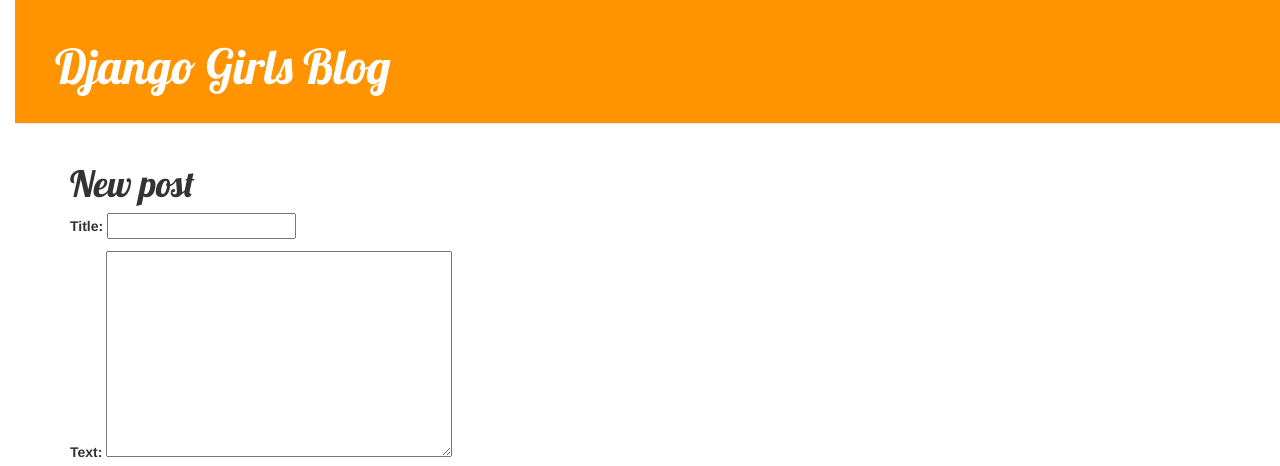
After one commit to nukopy/djangogirls, a Django app: page /post/new/ in a window 1280 px wide. The commit adds this page. Shown: the top 466 px of the page. Run offline with Django 3.2, Linux system fonts and the light colour scheme; some libraries are stand-ins or nearby versions.

Commit message:
Added views to create/edit blog post inside the site.

```diff
--- /dev/null
+++ b/blog/forms.py
@@ -0,0 +1,9 @@
+from django import forms
+
+from .models import Post
+
+
+class PostForm(forms.ModelForm):
+    class Meta:
+        model = Post
+        fields = ('title', 'text', )
--- a/blog/templates/blog/base.html
+++ b/blog/templates/blog/base.html
@@ -3,22 +3,26 @@
 
 <head>
     <title>Django Girls blog</title>
-    <link rel="stylesheet" href="//maxcdn.bootstrapcdn.com/bootstrap/3.2.0/css/bootstrap.min.css">
-    <link rel="stylesheet" href="//maxcdn.bootstrapcdn.com/bootstrap/3.2.0/css/bootstrap-theme.min.css">
-    <link href="//fonts.googleapis.com/css?family=Lobster&subset=latin,latin-ext" rel="stylesheet" type="text/css">
-    <link rel="stylesheet" href="{% static 'css/blog.css' %}">
+    <link rel="stylesheet" href="//maxcdn.bootstrapcdn.com/bootstrap/3.2.0/css/bootstrap.min.css" />
+    <link rel="stylesheet" href="//maxcdn.bootstrapcdn.com/bootstrap/3.2.0/css/bootstrap-theme.min.css" />
+    <link href="//fonts.googleapis.com/css?family=Lobster&subset=latin,latin-ext" rel="stylesheet" type="text/css" />
+    <link rel="stylesheet" href="{% static 'css/blog.css' %}" />
 </head>
 
 <body>
     <div class="page-header">
+        {% if user.is_authenticated %}
+        <a href="{% url 'post_new' %}" class="top-menu">
+            <span class="glyphicon glyphicon-plus"></span>
+        </a>
+        {% endif %}
         <h1><a href="/">Django Girls Blog</a></h1>
     </div>
 
     <div class="content container">
         <div class="row">
             <div class="col-md-8">
-                {% block content %}
-                {% endblock %}
+                {% block content %} {% endblock %}
             </div>
         </div>
     </div>
--- /dev/null
+++ b/blog/templates/blog/post_new.html
@@ -0,0 +1,10 @@
+{% extends 'blog/base.html' %}
+
+{% block content %}
+<h1>New post</h1>
+<form method="POST">
+    {% csrf_token %}
+    {{ form.as_p }}
+    <button type="submit" class="save btn btn-default">Save</button>
+</form>
+{% endblock %}
--- a/blog/urls.py
+++ b/blog/urls.py
@@ -4,5 +4,7 @@
 
 urlpatterns = [
     path('', views.post_list, name='post_list'),
-    path('post/<int:pk>/', views.post_detail, name='post_detailll'),
+    path('post/<int:pk>/', views.post_detail, name='post_detail'),
+    path('post/new/', views.post_new, name='post_new'),
+    path('post/<int:pk>/edit/', views.post_edit, name='post_edit')
 ]
--- a/blog/views.py
+++ b/blog/views.py
@@ -1,8 +1,9 @@
 from django.db import models
-from django.shortcuts import render, get_object_or_404
+from django.shortcuts import render, get_object_or_404, redirect
 from django.utils import timezone
 
 from .models import Post
+from .forms import PostForm
 
 
 def post_list(request):
@@ -17,3 +18,34 @@
 def post_detail(request, pk):
     post = get_object_or_404(Post, pk=pk)
     return render(request, 'blog/post_detail.html', {'post': post})
+
+
+def post_new(request):
+    if request.method == "POST":
+        form = PostForm(request.POST)
+        if form.is_valid():
+            post = form.save(commit=False)
+            post.author = request.user
+            post.published_at = timezone.now()
+            post.save()
+
+            return redirect('post_detail', pk=post.pk)
+    else:
+        form = PostForm()
+
+    return render(request, 'blog/post_new.html', {'form': form})
+
+
+def post_edit(request, pk):
+    post = get_object_or_404(Post, pk=pk)
+    if request.method == "POST":
+        form = PostForm(request.POST, instance=post)
+        if form.is_valid():
+            post = form.save(commit=False)
+            post.author = request.user
+            post.published_date = timezone.now()
+            post.save()
+            return redirect('post_detail', pk=post.pk)
+    else:
+        form = PostForm(instance=post)
+    return render(request, 'blog/post_new.html', {'form': form})
```
Also changed, not shown: blog/templates/blog/post_detail.html (+8 -7 lines), blog/templates/blog/post_list.html (+5 -5 lines).
